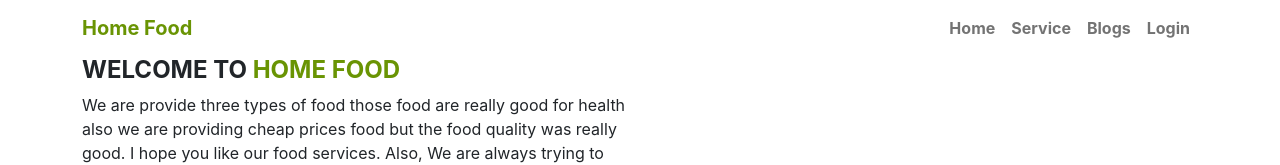
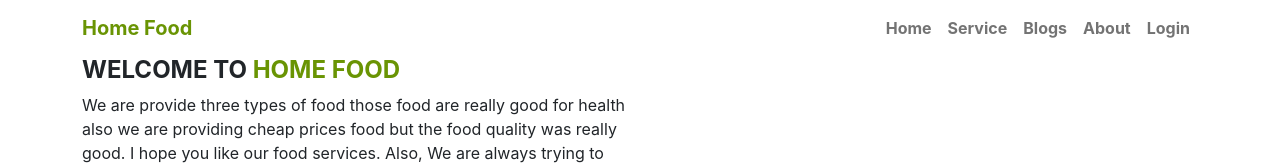
Before and after one commit to aliarman78/assignments-10, a React (Create React App) app: page / in a window 1280 px wide. Shown: the top 165 px of the page. Built offline with nearby package versions, Linux system fonts and the light colour scheme; no server answers.

Commit message:
About page done

```diff
--- a/src/App.js
+++ b/src/App.js
@@ -11,7 +11,7 @@ import RequireAuth from './Components/Auth/RequireAuth/RequireAuth';
 import Footer from './Components/Pages/Shared/Footer/Footer';
 import NotFound from './Components/Pages/Shared/NotFound/NotFound';
 import BLog from './Components/Pages/Blog/BLog';
-
+import About from './Components/Pages/About/About';
 
 function App() {
     return (< div >
@@ -25,6 +25,7 @@ function App() {
             <Route path='/checkout' element={<RequireAuth> <CheckOut /> </RequireAuth>} />
             <Route path='/service' element={<Services />} />
             <Route path='/blog' element={<BLog />} />
+            <Route path='/about' element={<About />} />
             <Route path='*' element={<NotFound />} />
         </Routes>
         <Footer />
--- /dev/null
+++ b/src/Components/Pages/About/About.js
@@ -0,0 +1,12 @@
+import React from 'react';
+
+const About = () => {
+    return (< div >
+        <h1 className='text-center'> About Me </h1>
+
+    </div>
+
+    );
+};
+
+export default About;
--- a/src/Components/Pages/Shared/Navigation/Navigation.js
+++ b/src/Components/Pages/Shared/Navigation/Navigation.js
@@ -52,7 +52,11 @@ const Navigation = () => {
                                 as={
                                     Link
                                 }
-                                to="/blog" > Blogs </Nav.Link>  {
+                                to="/blog" > Blogs </Nav.Link> <Nav.Link className="fw-bold "
+                                    as={
+                                        Link
+                                    }
+                                    to="/about" > About </Nav.Link> {
                             user ? <Nav.Link className="fw-bold "
                                 onClick={
                                     handleLogout
```
